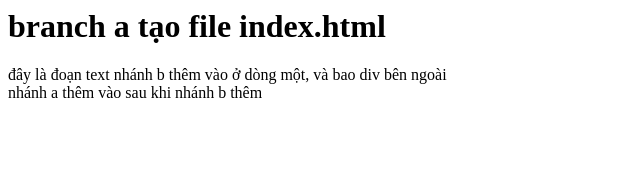
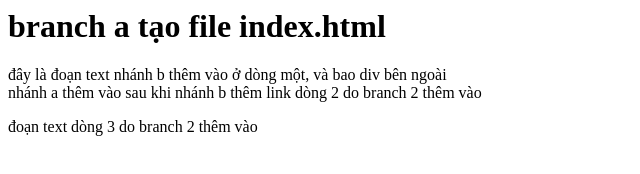
Before and after one commit to traisobar/learngit, a plain HTML site: page index.html in a window 1280 px wide. Shown: the whole page, without its empty margins (0-640 px from the left). Drawn offline with Linux system fonts and the light colour scheme.

Commit message:
conflic test branch 2 thêm dòng code thứ 2 và 3 trong file index.html

```diff
--- a/index.html
+++ b/index.html
@@ -1 +1,3 @@
 <div><h1>branch a tạo file index.html</h1> <span>đây là đoạn text  nhánh b thêm vào ở dòng một, và bao div bên ngoài </span></div> <span>nhánh a thêm vào sau khi nhánh b thêm</span>
+<a>link dòng 2 do branch 2 thêm vào</a>
+<p>đoạn text dòng 3 do branch 2 thêm vào</p>
```
